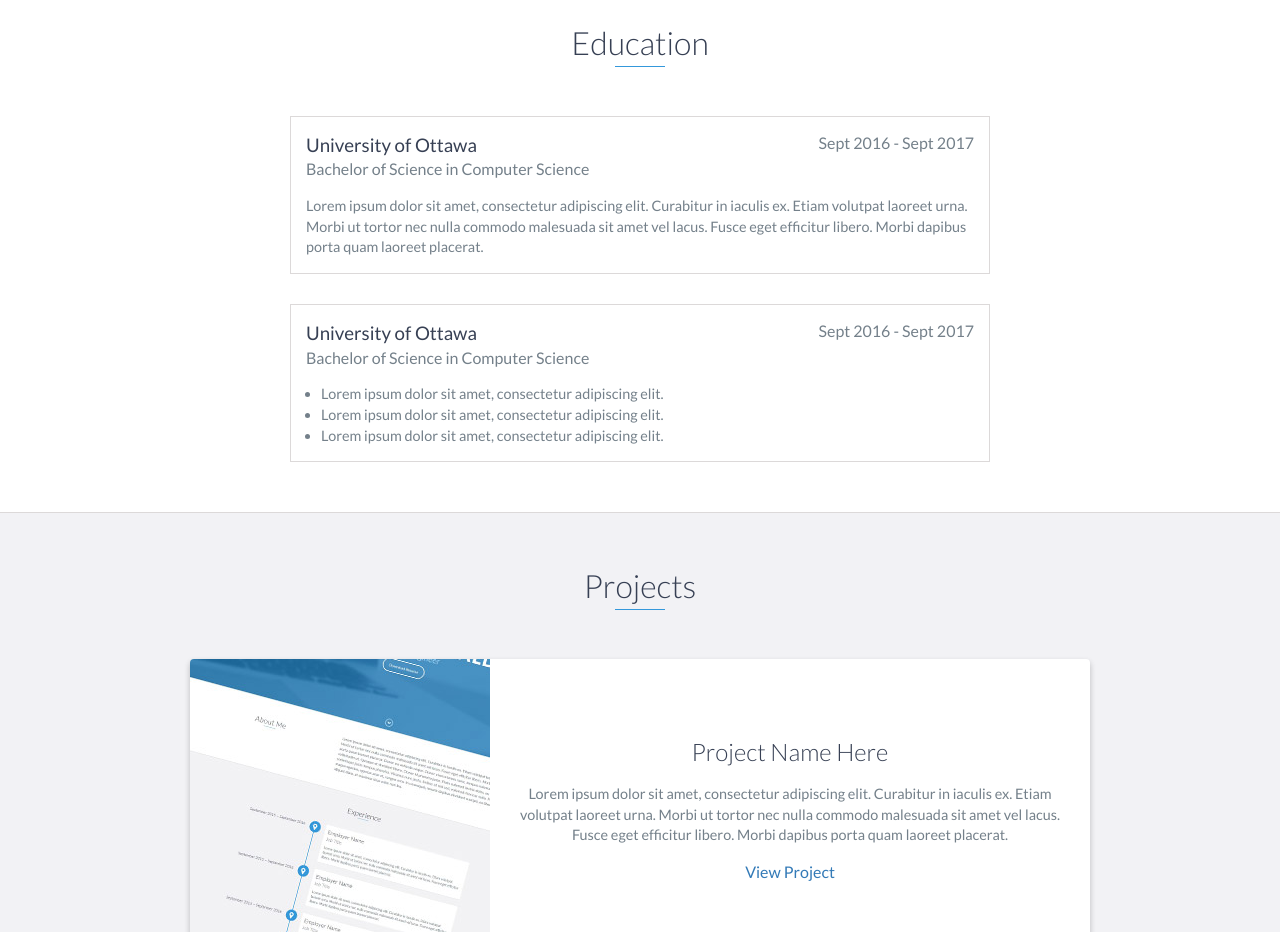
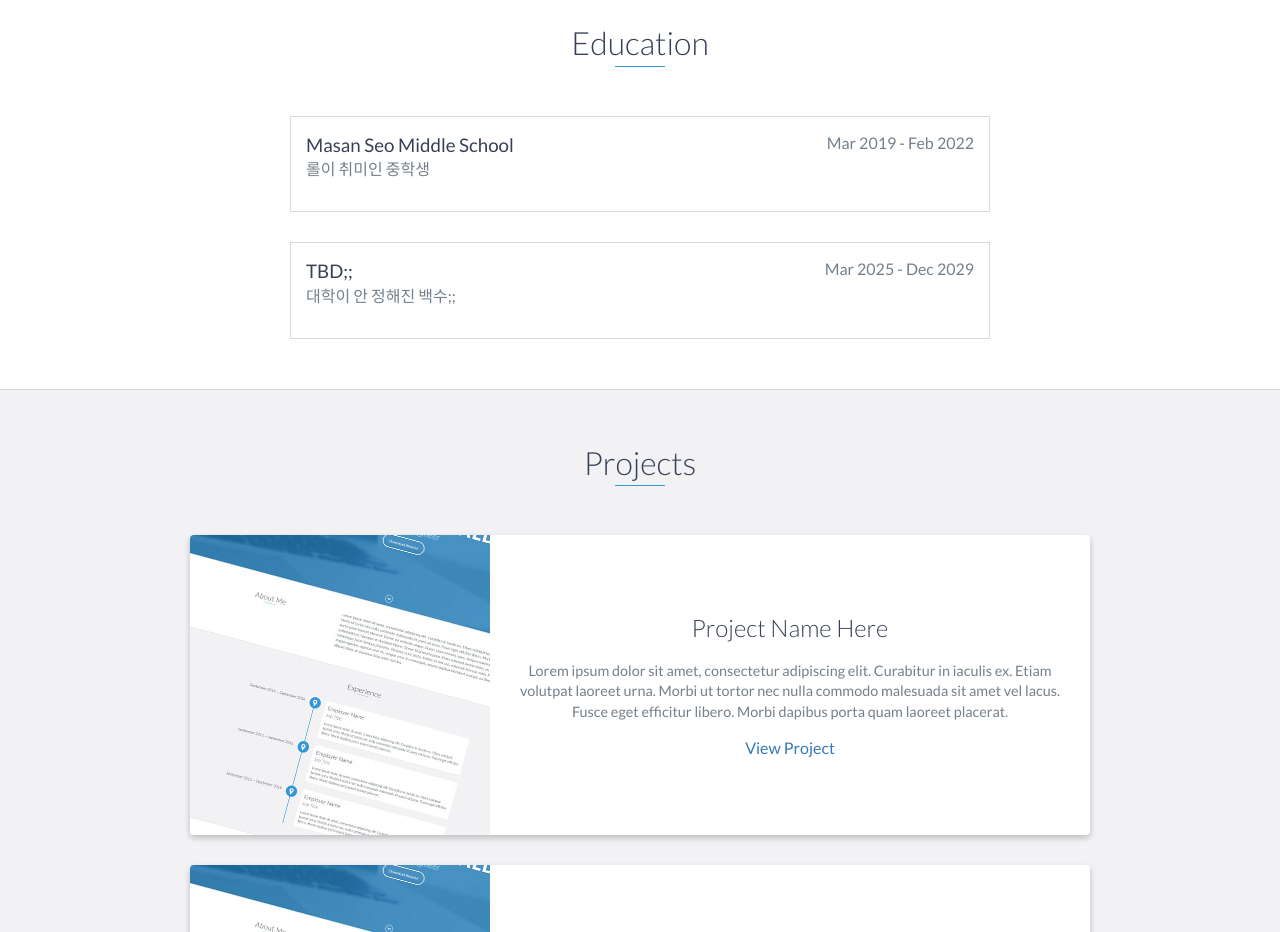
Before and after one commit to aird24714/aird24714.github.io, a website: page index.html in a window 1280 px wide. Shown: the part 2060-2992 px from the top of the page. Drawn offline with nearby package versions, Linux system fonts and the light colour scheme.

Commit message:
Chaiging

```diff
--- a/index.html
+++ b/index.html
@@ -132,30 +132,19 @@
     <div id="education">
         <h2 class="heading">Education</h2>
         <div class="education-block">
-            <h3>University of Ottawa</h3>
-            <span class="education-date">Sept 2016 - Sept 2017</span>
-            <h4>Bachelor of Science in Computer Science</h4>
+            <h3>Masan Seo Middle School</h3>
+            <span class="education-date">Mar 2019 - Feb 2022</span>
+            <h4>롤이 취미인 중학생</h4>
             <p>
-                Lorem ipsum dolor sit amet, consectetur adipiscing elit. Curabitur in iaculis ex. Etiam volutpat laoreet urna. Morbi ut tortor nec nulla commodo malesuada sit amet vel lacus. Fusce eget efficitur libero. Morbi dapibus porta quam laoreet placerat.
             </p>
         </div>
         <!-- End .education-block -->
 
         <div class="education-block">
-            <h3>University of Ottawa</h3>
-            <span class="education-date">Sept 2016 - Sept 2017</span>
-            <h4>Bachelor of Science in Computer Science</h4>
-            <ul>
-                <li>
-                    Lorem ipsum dolor sit amet, consectetur adipiscing elit.
-                </li>
-                <li>
-                    Lorem ipsum dolor sit amet, consectetur adipiscing elit.
-                </li>
-                <li>
-                    Lorem ipsum dolor sit amet, consectetur adipiscing elit.
-                </li>
-            </ul>
+            <h3>TBD;;</h3>
+            <span class="education-date">Mar 2025 - Dec 2029</span>
+            <h4>대학이 안 정해진 백수;;</h4>
+
         </div>
         <!-- End .education-block -->
     </div>
```
